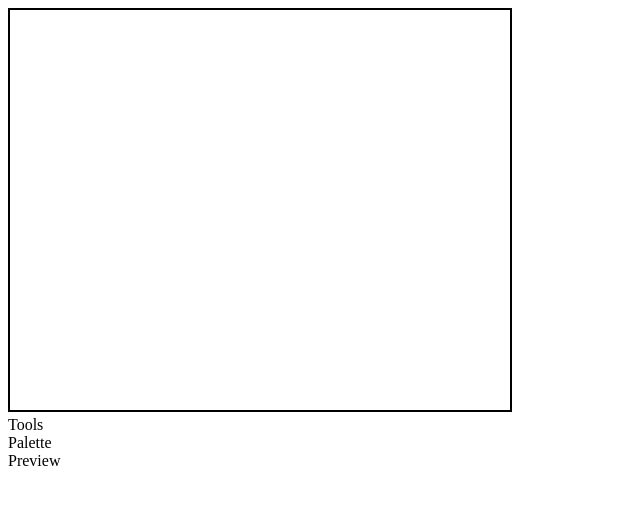
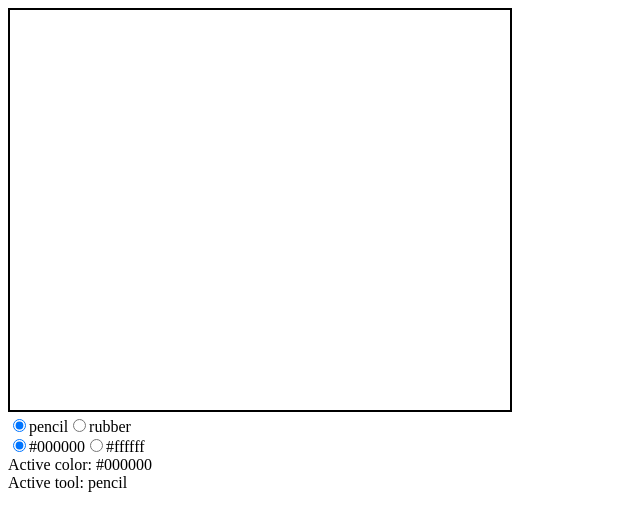
Before and after one commit to ideffix/dravinci, a React (Create React App) app: page / in a window 1280 px wide. Shown: the top 530 px of the page, without its empty margins (0-640 px from the left). Built offline with nearby package versions, Linux system fonts and the light colour scheme.

Commit message:
base app structure + hooks

```diff
--- a/src/Dravinci.tsx
+++ b/src/Dravinci.tsx
@@ -1,35 +1,35 @@
 import React, { Dispatch, SetStateAction, useState } from 'react'
 
-export type Context = {
-  tools: Tools
-  setTools: Dispatch<SetStateAction<Tools>>
-  palette: Palette
-  setPalette: Dispatch<SetStateAction<Palette>>
-  activeElements: ActiveElements
+export type IContext = {
+  tools: ITools
+  setTools: Dispatch<SetStateAction<ITools>>
+  palette: IPalette
+  setPalette: Dispatch<SetStateAction<IPalette>>
+  activeElements: IActiveElements
 }
 
-export type ActiveElements = {
-  tool: Tool
-  setTool: Dispatch<SetStateAction<Tool>>
-  color: Color
-  setColor: Dispatch<SetStateAction<Color>>
+export type IActiveElements = {
+  tool: ITool
+  setTool: Dispatch<SetStateAction<ITool>>
+  color: IColor
+  setColor: Dispatch<SetStateAction<IColor>>
 }
 
-export type Tools = Tool[]
+export type ITools = ITool[]
 
-export type Tool = 'pencil' | 'rubber'
+export type ITool = 'pencil' | 'rubber'
 
-export type Color = '#000000' | '#ffffff'
+export type IColor = '#000000' | '#ffffff'
 
-export type Palette = Color[]
+export type IPalette = IColor[]
 
-const defaultPalette: Palette = ['#000000', '#ffffff']
+const defaultPalette: IPalette = ['#000000', '#ffffff']
 
-const defaultTools: Tool[] = ['pencil', 'rubber']
+const defaultTools: ITool[] = ['pencil', 'rubber']
 
 const stubDispatcher = () => {}
 
-const defaultContextValue: Context = {
+const defaultContextValue: IContext = {
   tools: defaultTools,
   setTools: stubDispatcher,
   palette: defaultPalette,
--- a/src/Palette.tsx
+++ b/src/Palette.tsx
@@ -1,3 +1,37 @@
 import React from 'react'
+import { usePalette } from './usePalette'
+import { IActiveElements, IColor } from './Dravinci'
 
-export const Palette: React.VFC = () => <div>Palette</div>
+export const Palette: React.VFC = () => {
+  const { palette, setColor, color: activeColor } = usePalette()
+
+  return (
+    <div>
+      {palette.map((color) => (
+        <ColorBox
+          key={color}
+          color={color}
+          setColor={setColor}
+          activeColor={activeColor}
+        />
+      ))}
+    </div>
+  )
+}
+
+type IProps = Pick<IActiveElements, 'color' | 'setColor'> & {
+  activeColor: IColor
+}
+
+const ColorBox: React.FC<IProps> = ({ color, setColor, activeColor }) => (
+  <>
+    <input
+      type={'radio'}
+      name={'color'}
+      value={color}
+      checked={color === activeColor}
+      onChange={(e) => setColor(e.target.value as IColor)}
+    />
+    {color}
+  </>
+)
--- a/src/Preview.tsx
+++ b/src/Preview.tsx
@@ -1,3 +1,13 @@
 import React from 'react'
+import { useActiveElements } from './useActiveElements'
 
-export const Preview: React.VFC = () => <div>Preview</div>
+export const Preview: React.VFC = () => {
+  const { color, tool } = useActiveElements()
+
+  return (
+    <div>
+      <div>Active color: {color}</div>
+      <div>Active tool: {tool}</div>
+    </div>
+  )
+}
--- a/src/Tools.tsx
+++ b/src/Tools.tsx
@@ -1,5 +1,30 @@
 import React from 'react'
+import { useTools } from './useTools'
+import { IActiveElements, IColor, ITool } from './Dravinci'
 
-interface IProps {}
+export const Tools: React.VFC = () => {
+  const { setTool, tools, tool } = useTools()
 
-export const Tools: React.FC<IProps> = ({}) => <div>Tools</div>
+  return (
+    <div>
+      {tools.map((t) => (
+        <Tool key={t} tool={t} setTool={setTool} activeTool={tool} />
+      ))}
+    </div>
+  )
+}
+
+type IProps = Pick<IActiveElements, 'tool' | 'setTool'> & { activeTool: ITool }
+
+const Tool: React.FC<IProps> = ({ tool, setTool, activeTool }) => (
+  <>
+    <input
+      type={'radio'}
+      name={'tool'}
+      value={tool}
+      checked={tool === activeTool}
+      onChange={(e) => setTool(e.target.value as ITool)}
+    />
+    {tool}
+  </>
+)
--- a/src/useActiveElements.ts
+++ b/src/useActiveElements.ts
@@ -1,7 +1,7 @@
-import { ActiveElements, DravinciContext } from './Dravinci'
+import { IActiveElements, DravinciContext } from './Dravinci'
 import { useContext } from 'react'
 
-export const usePalette = (): ActiveElements => {
+export const useActiveElements = (): IActiveElements => {
   const { activeElements } = useContext(DravinciContext)
   return activeElements
 }
--- a/src/useDravinci.ts
+++ b/src/useDravinci.ts
@@ -1,4 +1,4 @@
-import { Context, DravinciContext } from './Dravinci'
+import { IContext, DravinciContext } from './Dravinci'
 import { useContext } from 'react'
 
-export const useDravinci = (): Context => useContext(DravinciContext)
+export const useDravinci = (): IContext => useContext(DravinciContext)
--- a/src/usePalette.ts
+++ b/src/usePalette.ts
@@ -1,9 +1,14 @@
-import { Context, DravinciContext } from './Dravinci'
+import { IContext, DravinciContext, IActiveElements } from './Dravinci'
 import { useContext } from 'react'
 
-export type UsePaletteState = Pick<Context, 'palette' | 'setPalette'>
+export type UsePaletteState = Pick<IContext, 'palette' | 'setPalette'> &
+  Pick<IActiveElements, 'color' | 'setColor'>
 
 export const usePalette = (): UsePaletteState => {
-  const { palette, setPalette } = useContext(DravinciContext)
-  return { palette, setPalette }
+  const {
+    palette,
+    setPalette,
+    activeElements: { color, setColor },
+  } = useContext(DravinciContext)
+  return { palette, setPalette, color, setColor }
 }
--- a/src/useTools.ts
+++ b/src/useTools.ts
@@ -1,8 +1,8 @@
-import { ActiveElements, Context, DravinciContext } from './Dravinci'
+import { IActiveElements, IContext, DravinciContext } from './Dravinci'
 import { useContext } from 'react'
 
-export type UseToolsState = Pick<Context, 'tools' | 'setTools'> &
-  Pick<ActiveElements, 'tool' | 'setTool'>
+export type UseToolsState = Pick<IContext, 'tools' | 'setTools'> &
+  Pick<IActiveElements, 'tool' | 'setTool'>
 
 export const useTools = (): UseToolsState => {
   const {
```
